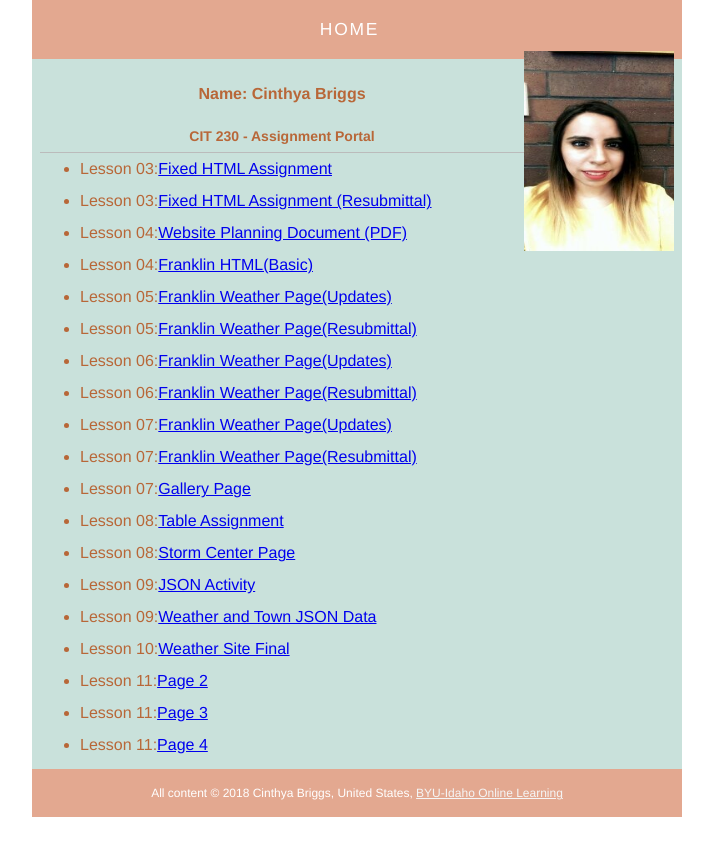
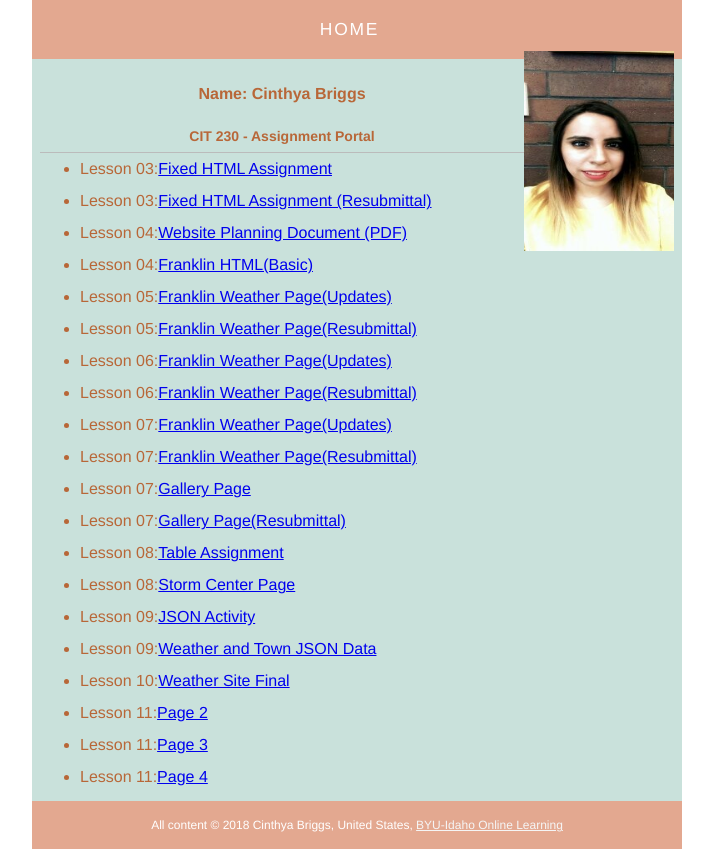
Before and after one commit to cbriggs8412/cbriggs8412.github.io., a plain HTML site: page index.html in a window 1280 px wide. Shown: the whole page, without its empty margins (283-996 px from the left). Before the commit the page ends 817 px from the top, so only its background shows below. Drawn offline with Linux system fonts and the light colour scheme; files that its build step writes are made by us from their sources.

Commit message:
Student Portal Update
Update to student portal

```diff
--- a/index.html
+++ b/index.html
@@ -32,6 +32,7 @@
                 <li>Lesson 07:<a href="franklin-7.html">Franklin Weather Page(Updates)</a></li>
                 <li>Lesson 07:<a href="franklin-7.html">Franklin Weather Page(Resubmittal)</a></li>
                 <li>Lesson 07:<a href="gallery-7.html">Gallery Page</a></li>
+                <li>Lesson 07:<a href="gallery-7.html">Gallery Page(Resubmittal)</a></li>
                 <li>Lesson 08:<a href="tablebuild.html">Table Assignment</a></li>
                 <li>Lesson 08:<a href="stormcenter.html">Storm Center Page</a></li>
                 <li>Lesson 09:<a href="heroes.html">JSON Activity</a></li>
```
